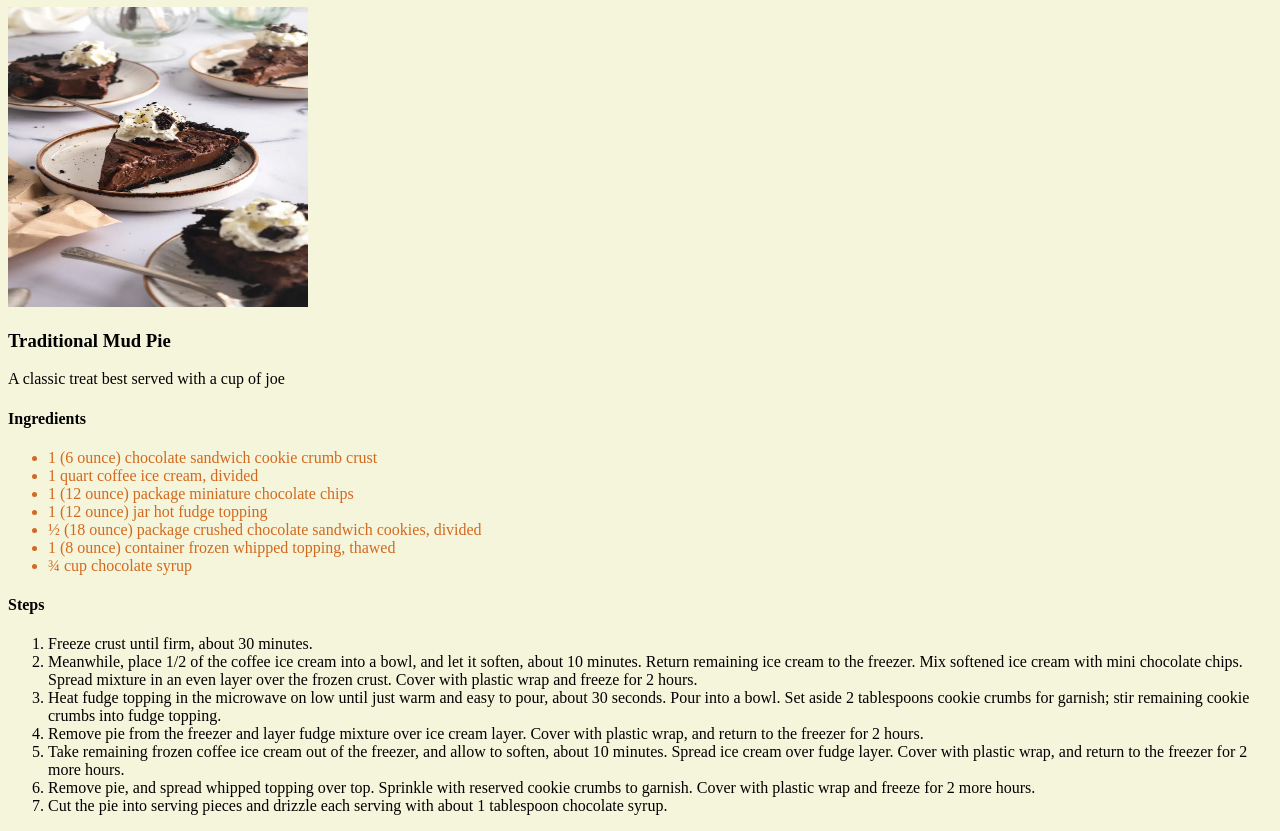
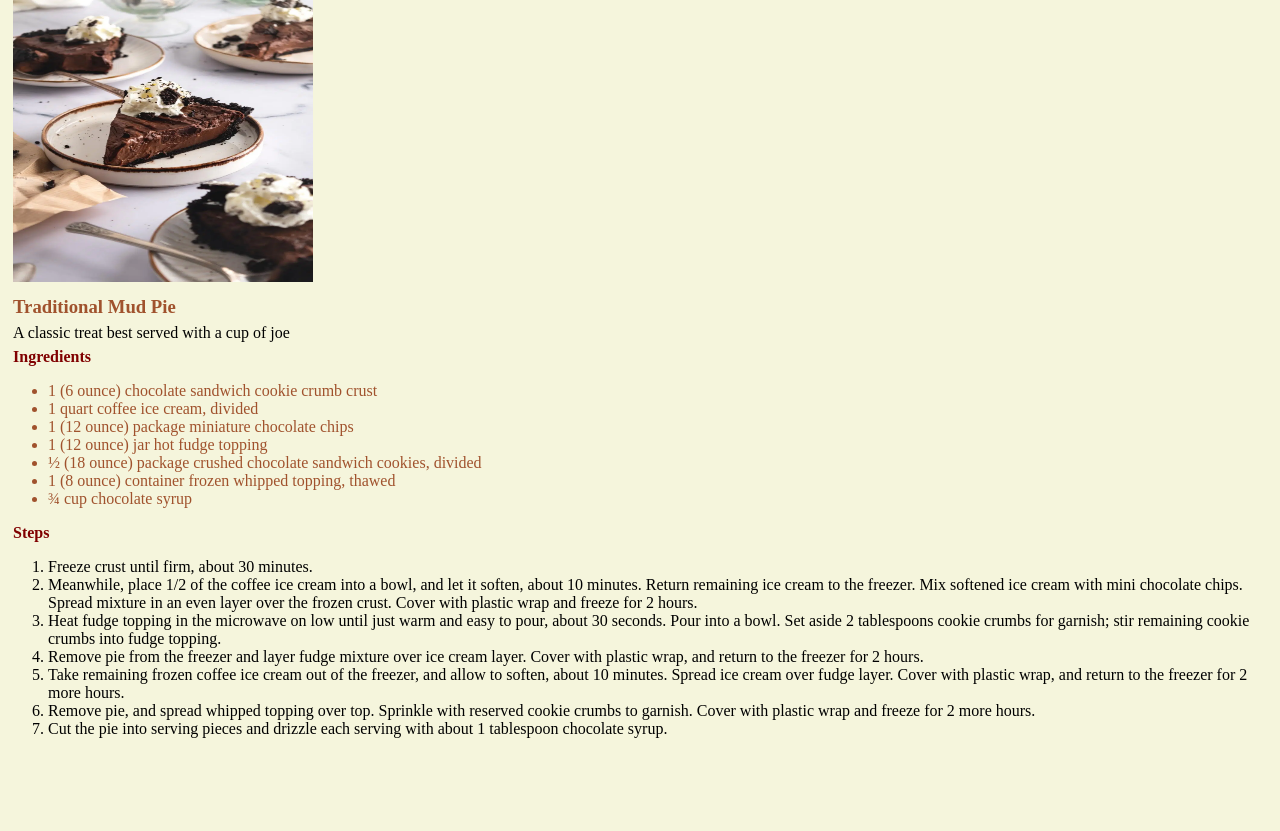
Before and after one commit to clairetill/odin-recipes, a plain HTML site: page recipes/mudpie.html in a window 1280 px wide. Shown: the part 73-904 px from the top of the page. After the commit the page ends 827 px from the top, so only its background shows below. Drawn offline with Linux system fonts and the light colour scheme; files that its build step writes are made by us from their sources.

Commit message:
Additional styling

```diff
--- a/recipes/mudpie.html
+++ b/recipes/mudpie.html
@@ -5,7 +5,7 @@
     <meta charset="UTF-8">
     <meta http-equiv="X-UA-Compatible" content="IE=edge">
     <meta name="viewport" content="width=device-width, initial-scale=1.0">
-    <link rel="stylesheet" href="styles.css"/>
+    <link rel="stylesheet" href="/styles.css"/>
 </head>
 <body style="background-color:beige"></body>
 <h1>Mud Pie</h1>
--- a/styles.css
+++ b/styles.css
@@ -1,3 +1,35 @@
 ul {
-color:chocolate;
+color: sienna
 }
+
+h1,h2,h3 {
+    margin: 5px;
+    color:sienna
+}
+
+h4 {
+    margin: 5px;
+    color:maroon
+}
+
+img {
+    margin: 5px;
+}
+
+p {
+    margin: 5px;
+    line-height: 20px;
+
+}
+
+a:link {
+    color: black
+  }
+
+a:visited {
+    color: blue
+}
+
+a:hover {
+    color: sienna
+  }
```
Also changed, not shown: recipes/cherrycobbler.html (+1 -1 lines), recipes/pumpkinpie.html (+1 -1 lines).
